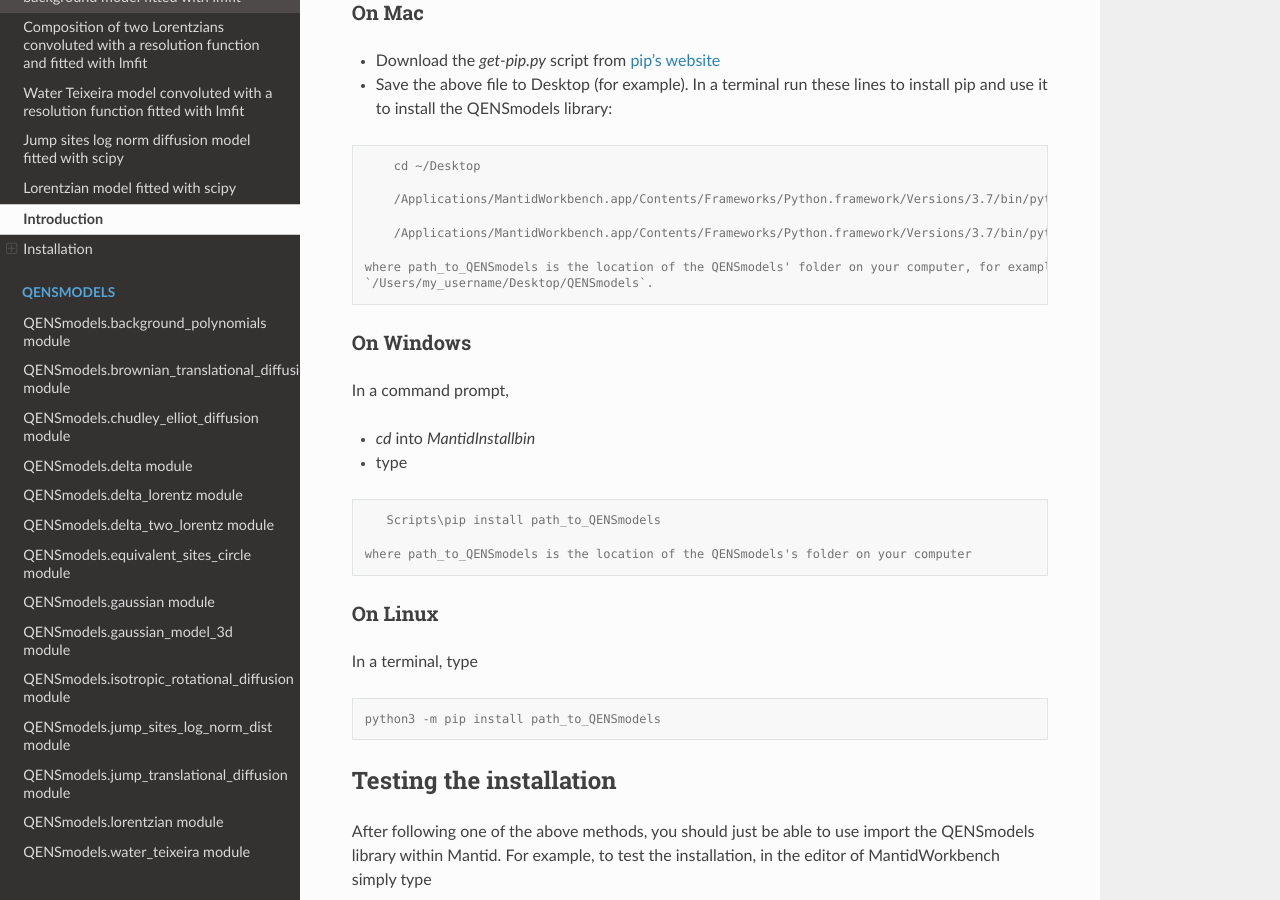
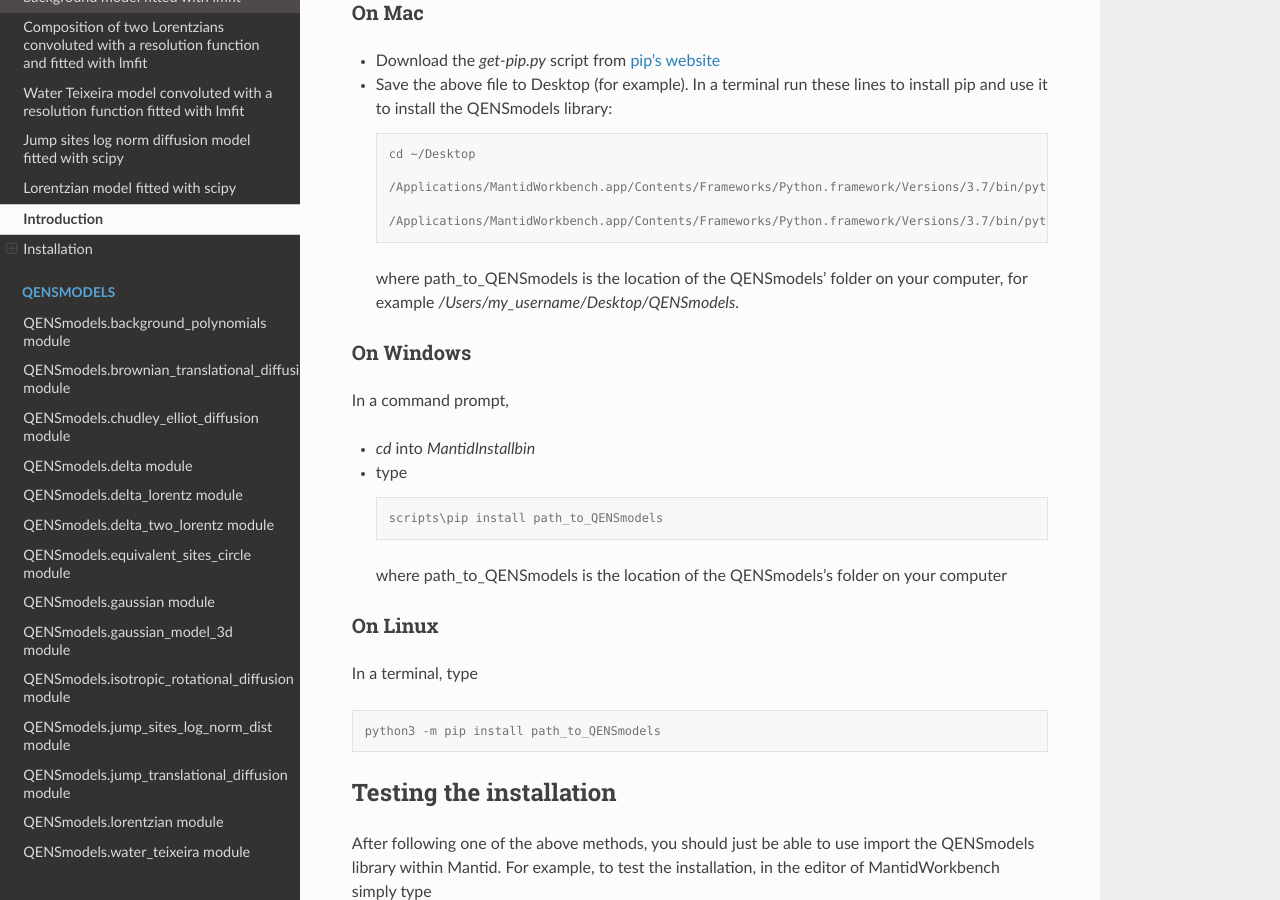
Before and after one commit to celinedurniak/test_nbsphinx, a Sphinx documentation site: the page built from docs/examples/using_mantid/README.rst, in a window 1280 px wide and 900 px high, scrolled down 518 px. Built offline with Sphinx 7.4.7 and the Read the Docs theme 2.0.0, drawn with Linux system fonts in a browser that asks for light colours; pages that are not in the unit, such as notebooks, are missing from menus.

```diff
--- a/docs/conf.py
+++ b/docs/conf.py
@@ -48,8 +48,8 @@ extensions = [
 ]
 
 sphinx_gallery_conf = {
-     'examples_dirs': './examples/using_mantid',   # path to your example scripts
-     'gallery_dirs': 'auto_examples',  # path to where to save gallery generated output
+     'examples_dirs': 'examples/using_mantid',   # path to your example scripts
+     # 'gallery_dirs': 'auto_examples',  # path to where to save gallery generated output
 }
 
 # Add any paths that contain templates here, relative to this directory.
--- a/docs/examples/using_mantid/README.rst
+++ b/docs/examples/using_mantid/README.rst
@@ -26,7 +26,7 @@ On Mac
 - Save the above file to Desktop (for example).
   In a terminal run these lines to install pip and use it to install the QENSmodels library:
 
-.. code-block:: console
+  .. code-block:: console
 
       cd ~/Desktop
 
@@ -46,9 +46,9 @@ In a command prompt,
 
 - type
 
-.. code-block:: console
+  .. code-block:: console
 
-     Scripts\pip install path_to_QENSmodels
+     scripts\pip install path_to_QENSmodels
 
   where path_to_QENSmodels is the location of the QENSmodels's folder on your computer
 
--- a/docs/index.rst
+++ b/docs/index.rst
@@ -35,7 +35,7 @@ Welcome to Test nbsphinx's documentation!
    examples/scipy_JumpSitesLogNormDist_fit
    examples/scipy_lorentzian_fit
    examples/using_mantid/README
-   examples/using_mantid/mantid_BrownianDiff_fit.py
+   examples/using_mantid/mantid_BrownianDiff_fit
 
 .. toctree::
    :caption: QENSmodels
```
